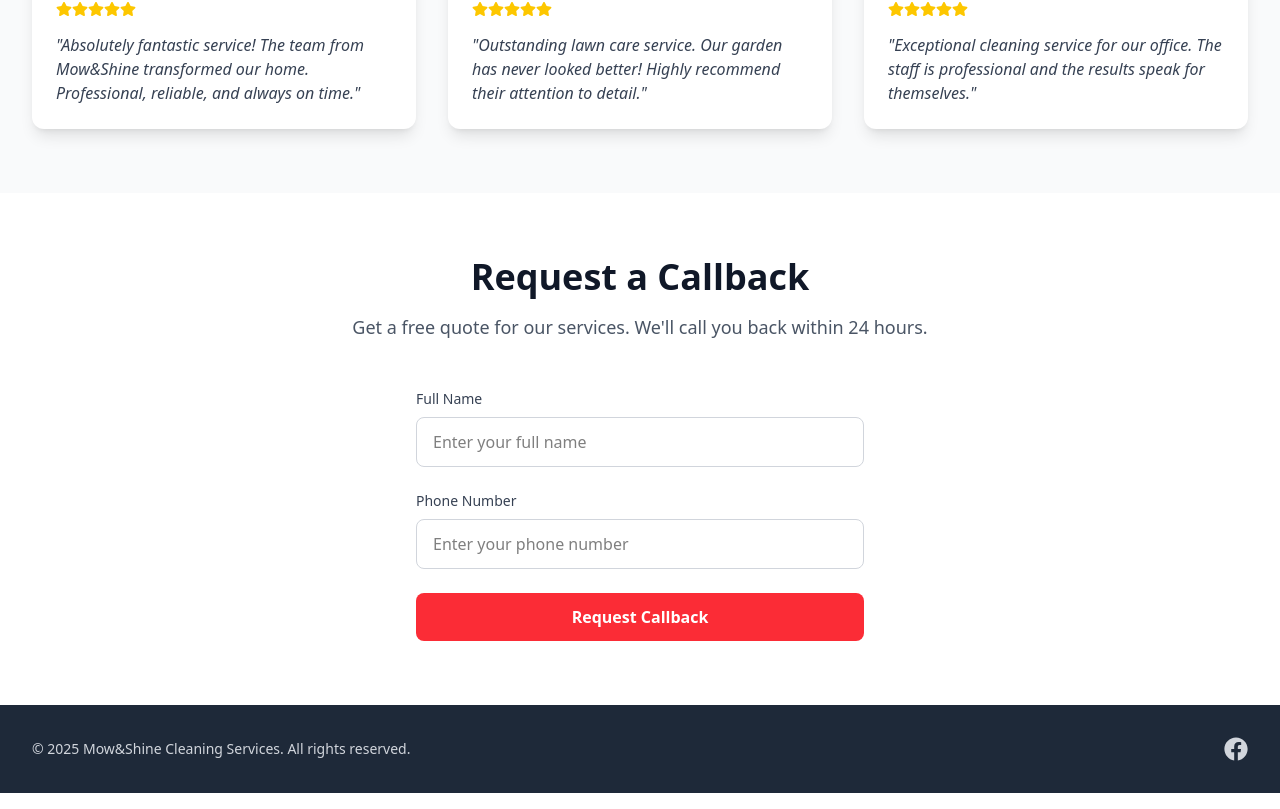
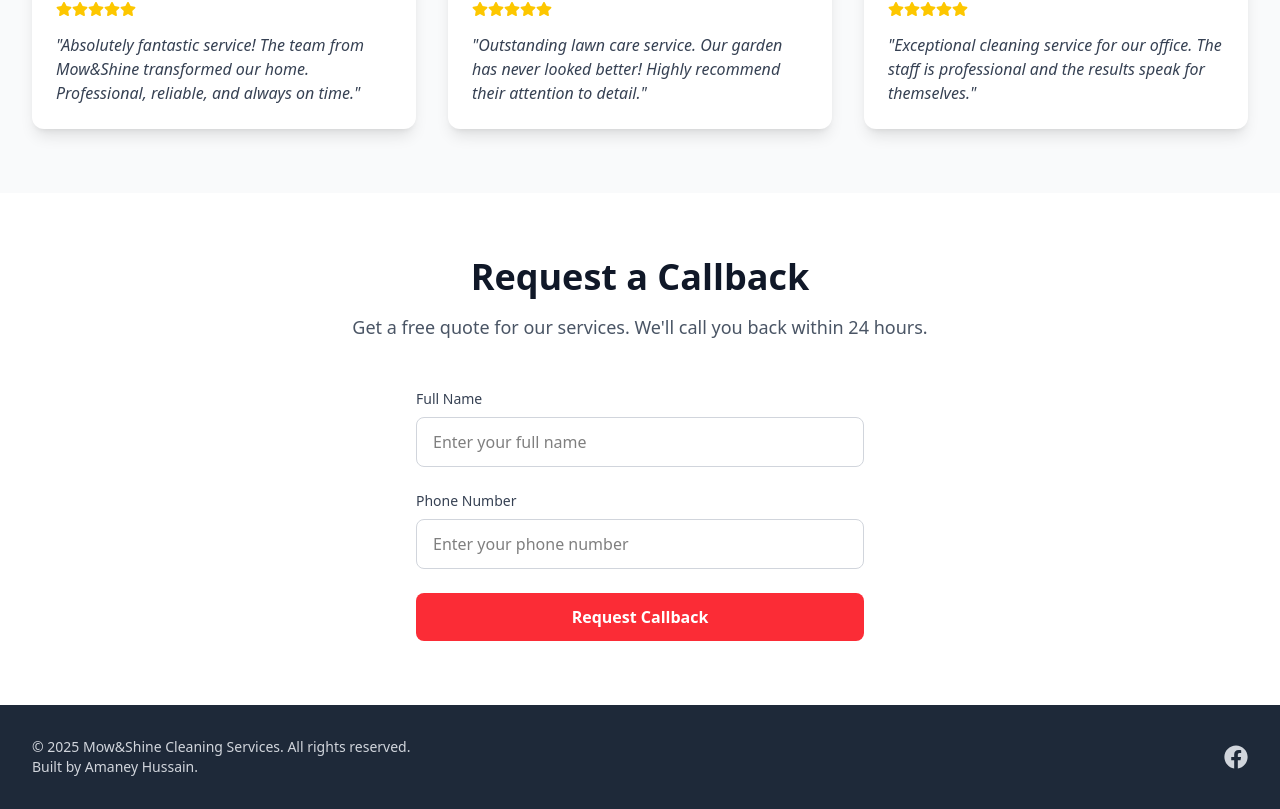
Before and after one commit to codename-SilverMask/mow-and-shine, a Next.js app: page / in a window 1280 px wide. Shown: the part 2207-3016 px from the top of the page. Built offline with nearby package versions, Linux system fonts and the light colour scheme.

Commit message:
Footer Fix

```diff
--- a/components/Footer.jsx
+++ b/components/Footer.jsx
@@ -8,7 +8,8 @@ const Footer = () => {
         <div className="flex flex-col md:flex-row justify-between items-center">
           <div className="mb-4 md:mb-0">
             <p className="text-sm text-gray-300">
-              © 2025 Mow&Shine Cleaning Services. All rights reserved.
+              © 2025 Mow&Shine Cleaning Services. All rights reserved. <br />
+              Built by Amaney Hussain.
             </p>
           </div>
 
```
